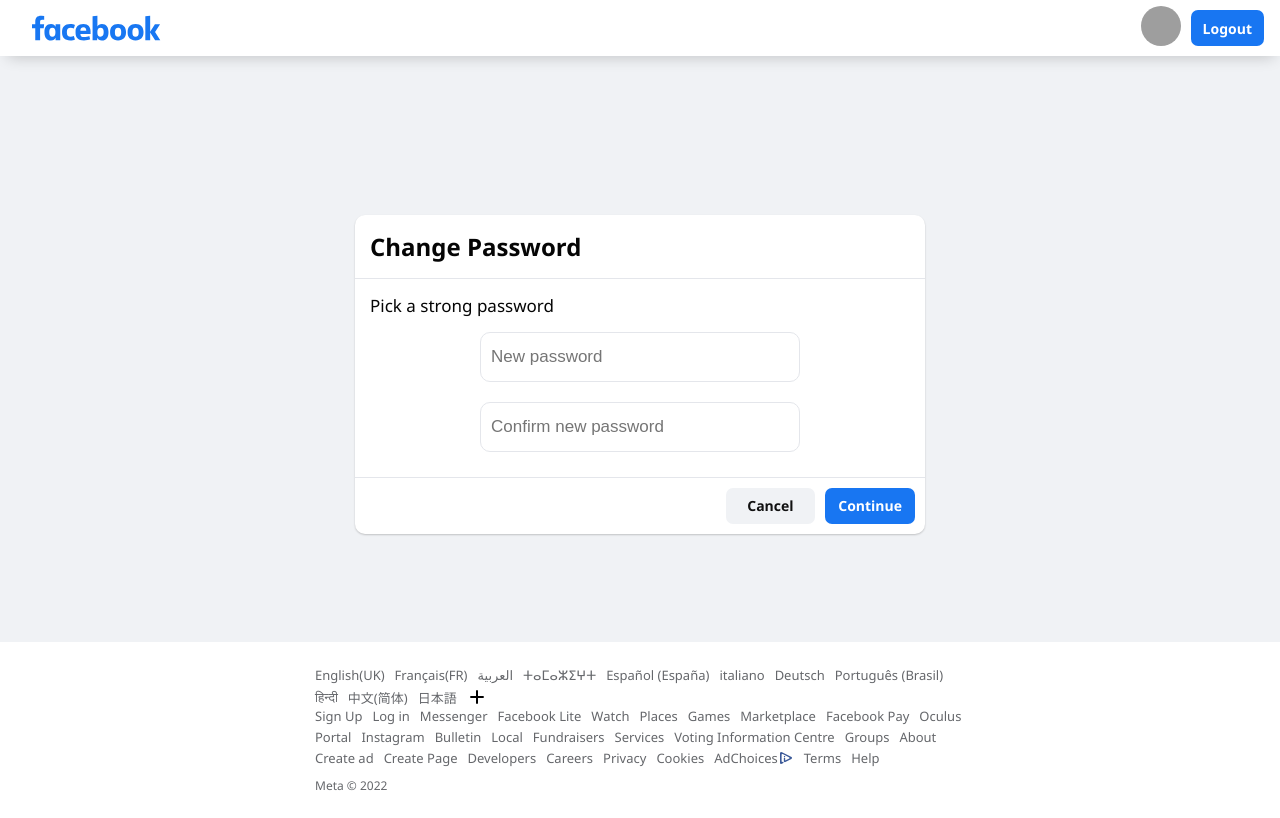
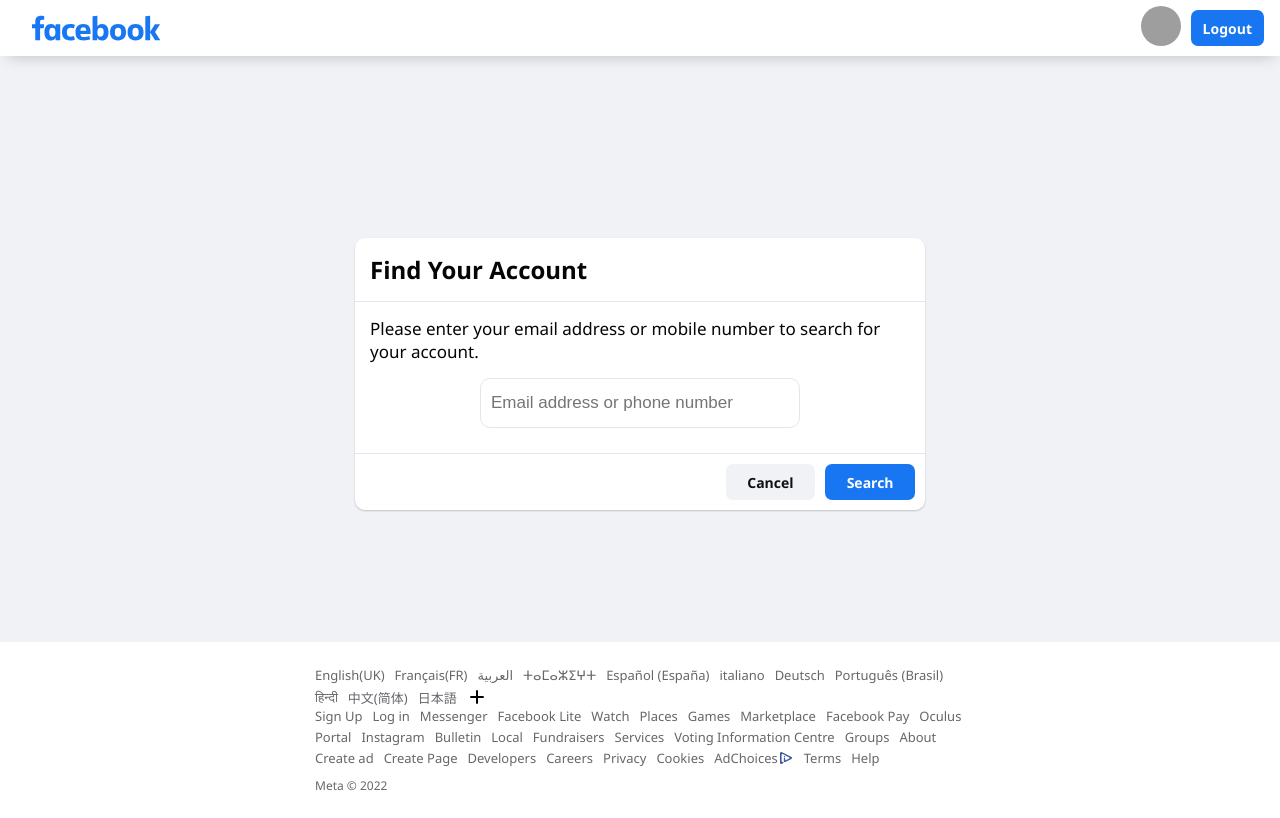
Before and after one commit to Ahmadfaisal98/facebook-clone, a React (Create React App) app in the folder frontend/: page /reset in a window 1280 px wide. Built offline with nearby package versions, Linux system fonts and the light colour scheme; grey boxes are pictures that could not be loaded.

Commit message:
integrate to findUser

```diff
--- a/frontend/src/pages/reset/SearchAccount.jsx
+++ b/frontend/src/pages/reset/SearchAccount.jsx
@@ -3,14 +3,32 @@
 import { Link } from 'react-router-dom';
 import * as Yup from 'yup';
 import LoginInput from '../../components/inputs/loginInput';
+import { useFindUserMutation } from '../../services/serverApi';
 
-export default function SearchAccount({ email, setEmail, error }) {
+export default function SearchAccount({
+  email,
+  setEmail,
+  setVisible,
+  setUserInfos,
+}) {
+  const [findUser, { isError, isLoading, error, data: dataUser }] =
+    useFindUserMutation();
+
   const validateEmail = Yup.object({
     email: Yup.string()
       .required('Email address ir required.')
       .email('Must be a valid email address.')
       .max(50, "Email address can't be more than 50 characters."),
   });
+
+  const handleSubmit = async () => {
+    const { data } = await findUser({ email });
+    if (data.status === 200) {
+      setUserInfos(data);
+      setVisible(1);
+    }
+  };
+
   return (
     <div className='reset_form'>
       <div className='reset_form_header'>Find Your Account</div>
@@ -24,6 +42,7 @@
           email,
         }}
         validationSchema={validateEmail}
+        onSubmit={handleSubmit}
       >
         {(formik) => (
           <Form>
@@ -33,7 +52,7 @@
               onChange={(e) => setEmail(e.target.value)}
               placeholder='Email address or phone number'
             />
-            {error && <div className='error_text'>{error}</div>}
+            {isError && <div className='error_text'>{error.data.message}</div>}
             <div className='reset_form_btns'>
               <Link to='/login' className='gray_btn'>
                 Cancel
--- a/frontend/src/pages/reset/SendEmail.jsx
+++ b/frontend/src/pages/reset/SendEmail.jsx
@@ -1,33 +1,33 @@
-import { Link } from "react-router-dom";
+import { Link } from 'react-router-dom';
 
-export default function SendEmail({ user }) {
+export default function SendEmail({ userInfos }) {
   return (
-    <div className="reset_form dynamic_height">
-      <div className="reset_form_header">Reset Your Password</div>
-      <div className="reset_grid">
-        <div className="reset_left">
-          <div className="reset_form_text">
+    <div className='reset_form dynamic_height'>
+      <div className='reset_form_header'>Reset Your Password</div>
+      <div className='reset_grid'>
+        <div className='reset_left'>
+          <div className='reset_form_text'>
             How do you want to receive the code to reset your password?
           </div>
-          <label htmlFor="email" className="hover1">
-            <input type="radio" name="" id="email" checked readOnly />
-            <div className="label_col">
+          <label htmlFor='email' className='hover1'>
+            <input type='radio' name='' id='email' checked readOnly />
+            <div className='label_col'>
               <span>Send code via email</span>
-              <span>email@email.email</span>
+              <span>{userInfos.email}</span>
             </div>
           </label>
         </div>
-        <div className="reset_right">
-          <img src={user.picture} alt="" />
-          <span>email@email.email</span>
+        <div className='reset_right'>
+          <img src={userInfos.picture} alt='' />
+          <span>{userInfos.email}</span>
           <span>Facebook user</span>
         </div>
       </div>
-      <div className="reset_form_btns">
-        <Link to="/login" className="gray_btn">
+      <div className='reset_form_btns'>
+        <Link to='/login' className='gray_btn'>
           Not You ?
         </Link>
-        <button type="submit" className="blue_btn">
+        <button type='submit' className='blue_btn'>
           Continue
         </button>
       </div>
--- a/frontend/src/pages/reset/index.jsx
+++ b/frontend/src/pages/reset/index.jsx
@@ -2,25 +2,24 @@
 import { Link, useNavigate } from 'react-router-dom';
 import { useDispatch, useSelector } from 'react-redux';
 
-import LoginInput from '../../components/inputs/loginInput';
 import SearchAccount from './SearchAccount';
 import SendEmail from './SendEmail';
 import CodeVerification from './CodeVerification';
 import Footer from '../../components/login/Footer';
 import { logout } from '../../features/userSlice';
+import ChangePassword from './ChangePassword';
 import './style.scss';
-import ChangePassword from './ChangePassword';
 
 export default function Reset() {
   const user = useSelector((state) => state.user);
   const dispatch = useDispatch();
   const navigate = useNavigate();
-  const [visible, setVisible] = useState(3);
+  const [visible, setVisible] = useState(0);
   const [email, setEmail] = useState('');
-  const [error, setError] = useState('');
   const { code, setCode } = useState('');
   const [password, setPassword] = useState('');
   const [conf_password, setConf_password] = useState('');
+  const [userInfos, setUserInfos] = useState(null);
 
   const handleLogout = () => {
     localStorage.removeItem('token');
@@ -49,16 +48,16 @@
       </div>
       <div className='reset_wrap'>
         {visible === 0 && (
-          <SearchAccount email={email} setEmail={setEmail} error={error} />
+          <SearchAccount
+            email={email}
+            setEmail={setEmail}
+            setVisible={setVisible}
+            setUserInfos={setUserInfos}
+          />
         )}
-        {visible === 1 && <SendEmail user={user} />}
+        {visible === 1 && userInfos && <SendEmail userInfos={userInfos} />}
         {visible === 2 && (
-          <CodeVerification
-            user={user}
-            code={code}
-            setCode={setCode}
-            error={error}
-          />
+          <CodeVerification user={user} code={code} setCode={setCode} />
         )}
         {visible === 3 && (
           <ChangePassword
--- a/frontend/src/services/serverApi.js
+++ b/frontend/src/services/serverApi.js
@@ -41,6 +41,13 @@
         body,
       }),
     }),
+    findUser: builder.mutation({
+      query: (body) => ({
+        url: `/user/find-user`,
+        method: 'POST',
+        body,
+      }),
+    }),
   }),
 });
 
@@ -49,4 +56,5 @@
   useLoginMutation,
   useActivateMutation,
   useSendVerificationMutation,
+  useFindUserMutation,
 } = serverApi;
```
